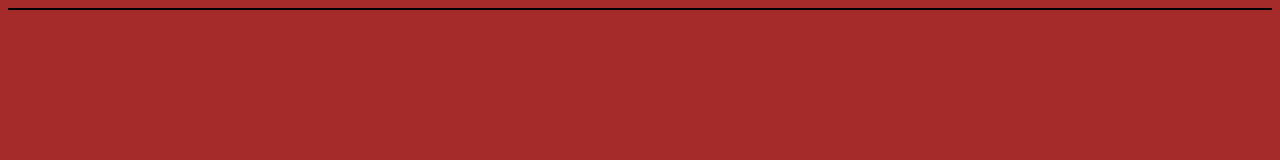
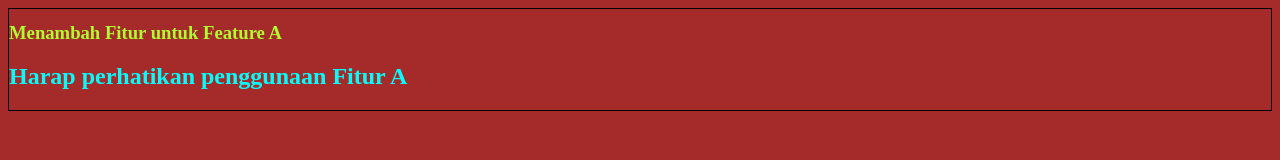
Before and after one commit to fans-lab/belajar-repository-terkini, a plain HTML site: page index.html in a window 1280 px wide. Drawn offline with Linux system fonts and the light colour scheme.

Commit message:
Menambah Elemen Feature A

```diff
--- a/index.html
+++ b/index.html
@@ -7,5 +7,8 @@
     <title>Menambahkan Template HTML</title>
     <link rel="stylesheet" href="style.css" />
   </head>
-  <body></body>
+  <body>
+    <h1 class="feature-a">Menambah Fitur untuk Feature A</h1>
+    <h2>Harap perhatikan penggunaan Fitur A</h2>
+  </body>
 </html>
--- a/style.css
+++ b/style.css
@@ -3,3 +3,8 @@ body {
   color: aqua;
   border: 1px solid black;
 }
+
+.feature-a {
+  color: greenyellow;
+  font-size: 14pt;
+}
```
Also changed, not shown: break.html (deleted, +0 -12 lines).
